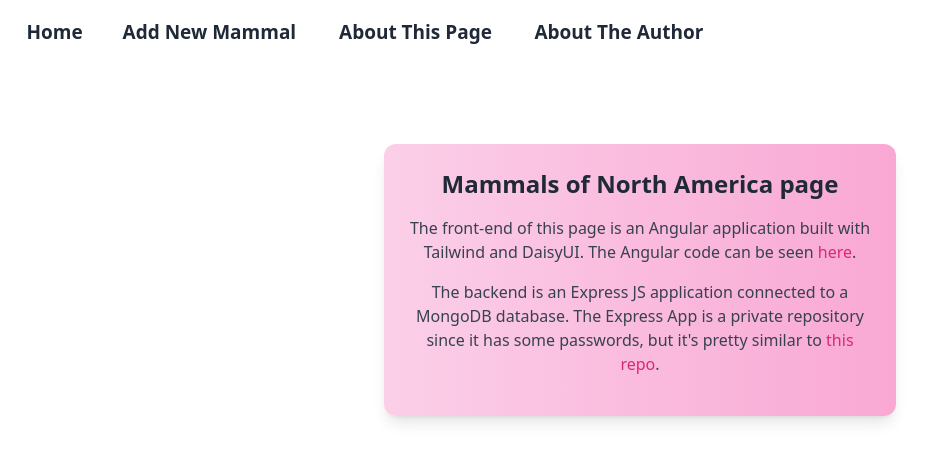
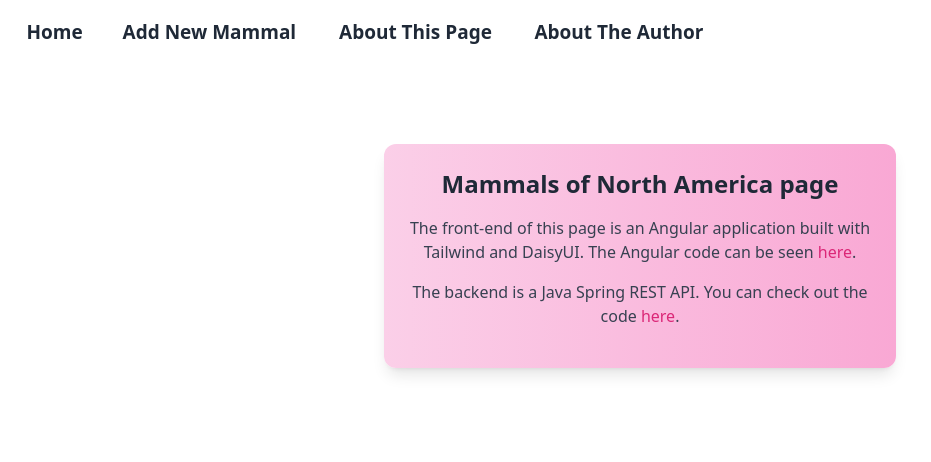
Before and after one commit to JamesDiStef/mammals, an Angular app: page /about in a window 1280 px wide. Shown: the top 462 px of the page, without its empty margins (0-931 px from the left). Built offline with nearby package versions, Linux system fonts and the light colour scheme.

Commit message:
update about this page to reflect new java backend

```diff
--- a/src/app/about-this-page/about-this-page.component.html
+++ b/src/app/about-this-page/about-this-page.component.html
@@ -14,13 +14,11 @@
     >.
   </p>
   <p class="text-center text-gray-700 mb-4 text-sm sm:text-base">
-    The backend is an Express JS application connected to a MongoDB database.
-    The Express App is a private repository since it has some passwords, but
-    it's pretty similar to
+    The backend is a Java Spring REST API. You can check out the code
     <a
-      href="https://github.com/JamesDiStef/reddit-clone-express-backend"
+      href="https://github.com/JamesDiStef/animals-service"
       class="text-pink-600 hover:underline"
-      >this repo</a
+      >here</a
     >.
   </p>
 </div>
```
